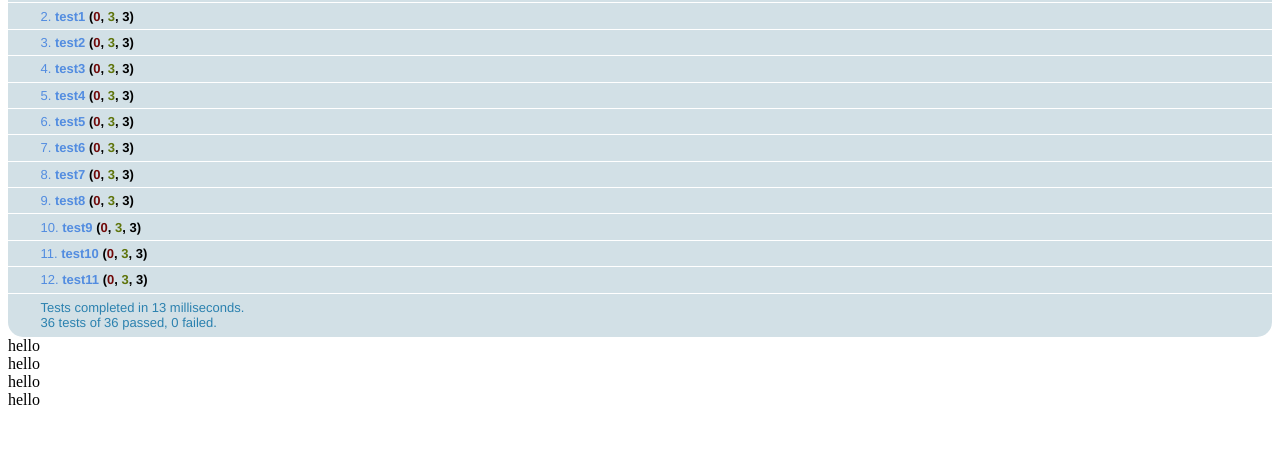
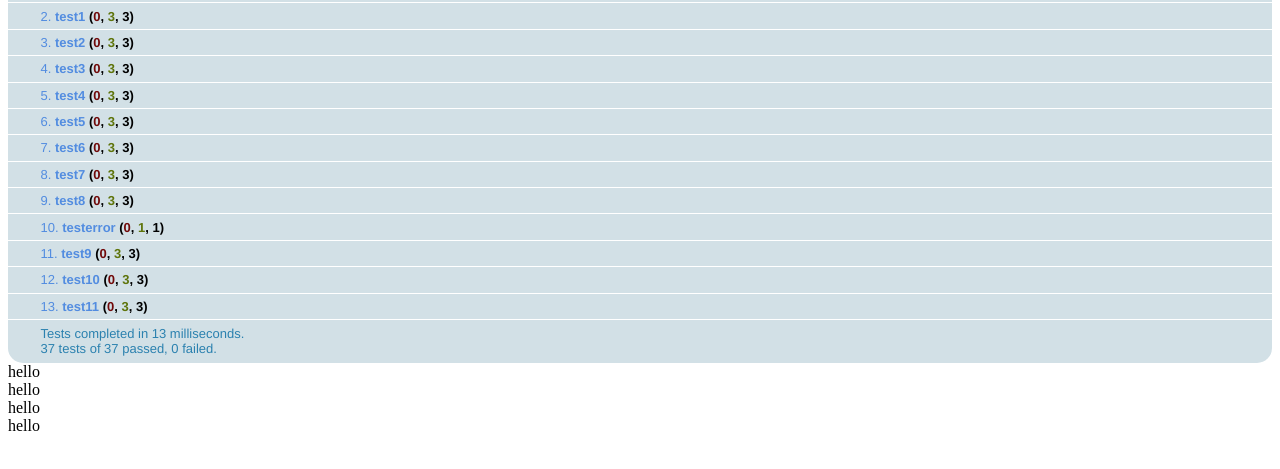
Before and after one commit to hirokidaichi/brook, a plain HTML site: page t/brook.widget.html in a window 1280 px wide. Shown: the part 133-602 px from the top of the page. Drawn offline with Linux system fonts and the light colour scheme.

Commit message:
add test and fixed not working

```diff
--- a/build/brook.js
+++ b/build/brook.js
@@ -1361,10 +1361,15 @@ Namespace('brook.widget')
                 pairs.push([namespace, map[namespace]]);
         n(pairs);
     });
-    var registerElements = ns.promise(function(n, pair) {
-        var namespace = pair[0];
-        var widgets   = pair[1];
-        Namespace.use([namespace , '*'].join(' ')).apply(function(_ns){
+    var applyNamespace = ns.promise(function(n, pair) {
+        Namespace.use([pair[0] , '*'].join(' ')).apply(function(ns){
+            n([ns, pair[1]]);
+        });
+    });
+    var registerElements = ns.promise(function(n, v) {
+        var _ns       = v[0];
+        var widgets   = v[1];
+        try {
             if (_ns.registerElement) {
                 for( var i = 0,l=widgets.length;i<l;i++){
                     _ns.registerElement.apply(null, widgets[i]);
@@ -1376,11 +1381,13 @@ Namespace('brook.widget')
                 }
                 _ns.registerElements(elements);
             } else {
-                throw('registerElement or registerElements not defined in ' + namespace);
+                throw('registerElement or registerElements not defined in ' + _ns.CURRENT_NAMESPACE);
             }
-        });
+        }
+        catch (e) {
+            errorChannel.sendMessage(e);
+        }
     });
-    registerElements.setErrorHandler(errorChannel.send());
 
     var updater = ns.promise()
         .bind(
@@ -1390,6 +1397,7 @@ Namespace('brook.widget')
             mapToPairs,
             ns.unlock('class-seek'),
             ns.scatter(),
+            applyNamespace,
             registerElements
         );
 
--- a/t/brook.widget.html
+++ b/t/brook.widget.html
@@ -26,9 +26,9 @@
  <div class="test widget" data-widget-namespace="widget.test01" data-item="hello"></div>
  <div class="test widget" data-widget-namespace="widget.test01" data-item="hello"></div>
  <div class="test widget" data-widget-namespace="widget.test01" data-item="hello"></div>
+ <div class="test widget" data-widget-namespace="widget.testerror" data-item="hello"></div>
  <div class="test widget" data-widget-namespace="widget.test02" data-item="hello"></div>
- <div class="test widget" data-widget-namespace="widget.test02" data-item="hello"></div>
- <div class="test widget" data-widget-namespace="widget.test02" data-item="hello"></div>
+ <div class="test widget" data-widget-namespace="widget.test03" data-item="hello"></div>
  <div class="test widget" data-widget-namespace="widget.test02" data-item="hello"></div>
 
  <script><!--
--- a/t/brook.widget.unit.js
+++ b/t/brook.widget.unit.js
@@ -5,13 +5,32 @@ Namespace('test')
     var counter = 0;
     var isValidElement=  function(element,namespace){
         test('test'+counter++,function(){
-            ok(element);
-            ok(! ns.classList(element).contains('widget') );
+            ok(element, 'element exists');
+            ok(! ns.classList(element).contains('widget'),'element contains class-name "widget"');
             equal( ns.dataset(element).widgetNamespace , namespace );
-        })
+        });
     }
     ns.provide({
         isValidElement : isValidElement
+    });
+});
+
+Namespace('widget.testerror')
+.use('brook *')
+.use('test *')
+.use('brook.channel *')
+.define(function(ns){
+    var errorHandler = ns.promise(function(n,v) {
+        test('testerror',function(){
+            equal(v, 'registerElement error');
+        });
+    });
+    ns.observeChannel('error', errorHandler);
+    ns.provide({
+        registerElement:function(element, dataset){
+            ns.isValidElement(element,'widget.testerror');
+            throw('registerElement error');
+        }
     });
 });
 
```
Also changed, not shown: build/brook-mobile.js (+15 -7 lines), src/brook/widget.js (+15 -7 lines).
